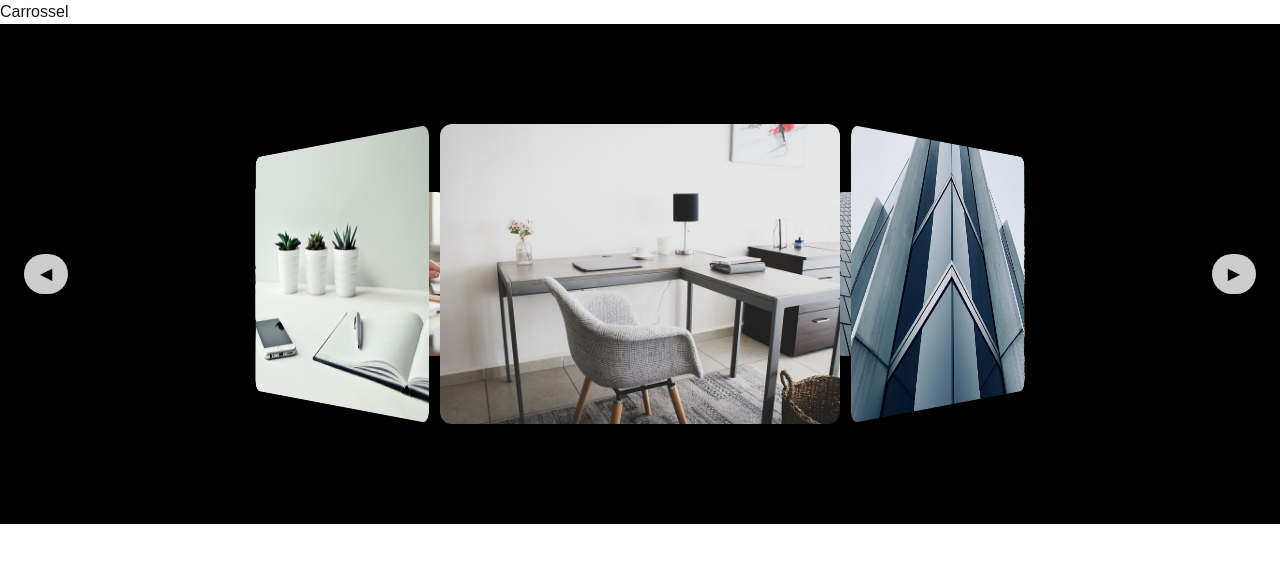
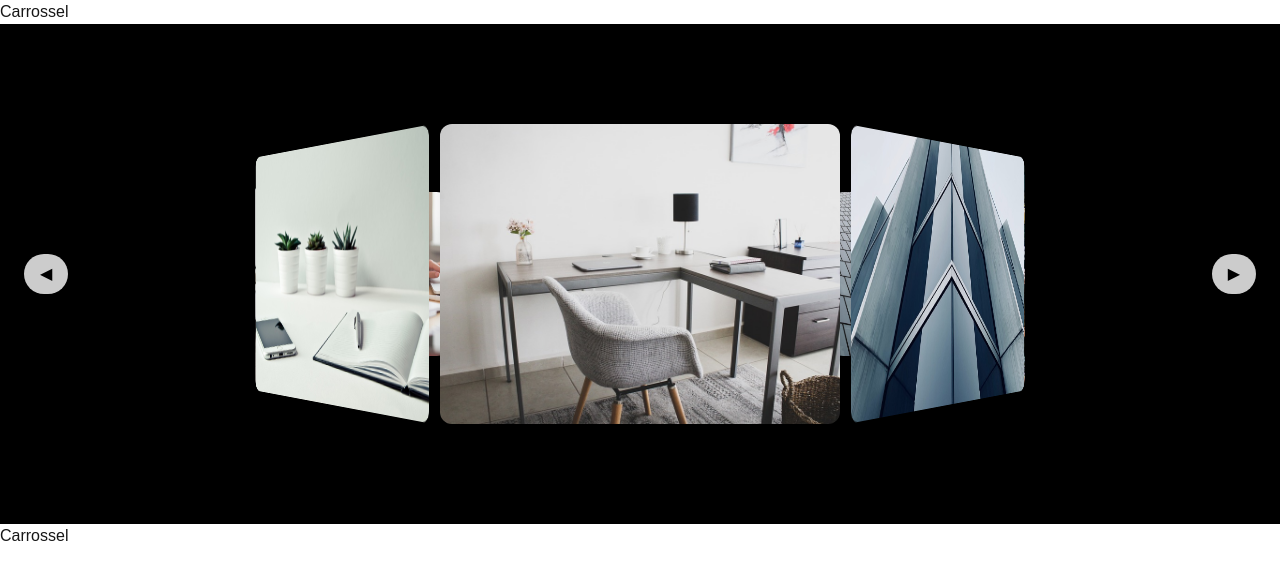
Before and after one commit to davidIsrael-rj/Carrossel_Next.js, a Next.js app: page / in a window 1280 px wide. Shown: the top 580 px of the page. Built offline with nearby package versions, Linux system fonts and the light colour scheme.

Commit message:
Carrossel1

```diff
--- a/src/pages/index.jsx
+++ b/src/pages/index.jsx
@@ -1,3 +1,4 @@
+import Carrossel1 from "@/template/carrossel/carrossel1";
 import Carrosel3d from "@/template/carrossel/carrossel3d";
 
 export default function Home() {
@@ -5,6 +6,7 @@ export default function Home() {
     <div>Carrossel
 
       <Carrosel3d />
+      <Carrossel1/>
     </div>
   );
 }
--- /dev/null
+++ b/src/template/carrossel/carrossel1.jsx
@@ -0,0 +1,8 @@
+export default function Carrossel1(){
+    return(
+        <div>
+            Carrossel
+
+        </div>
+    )
+}
```
